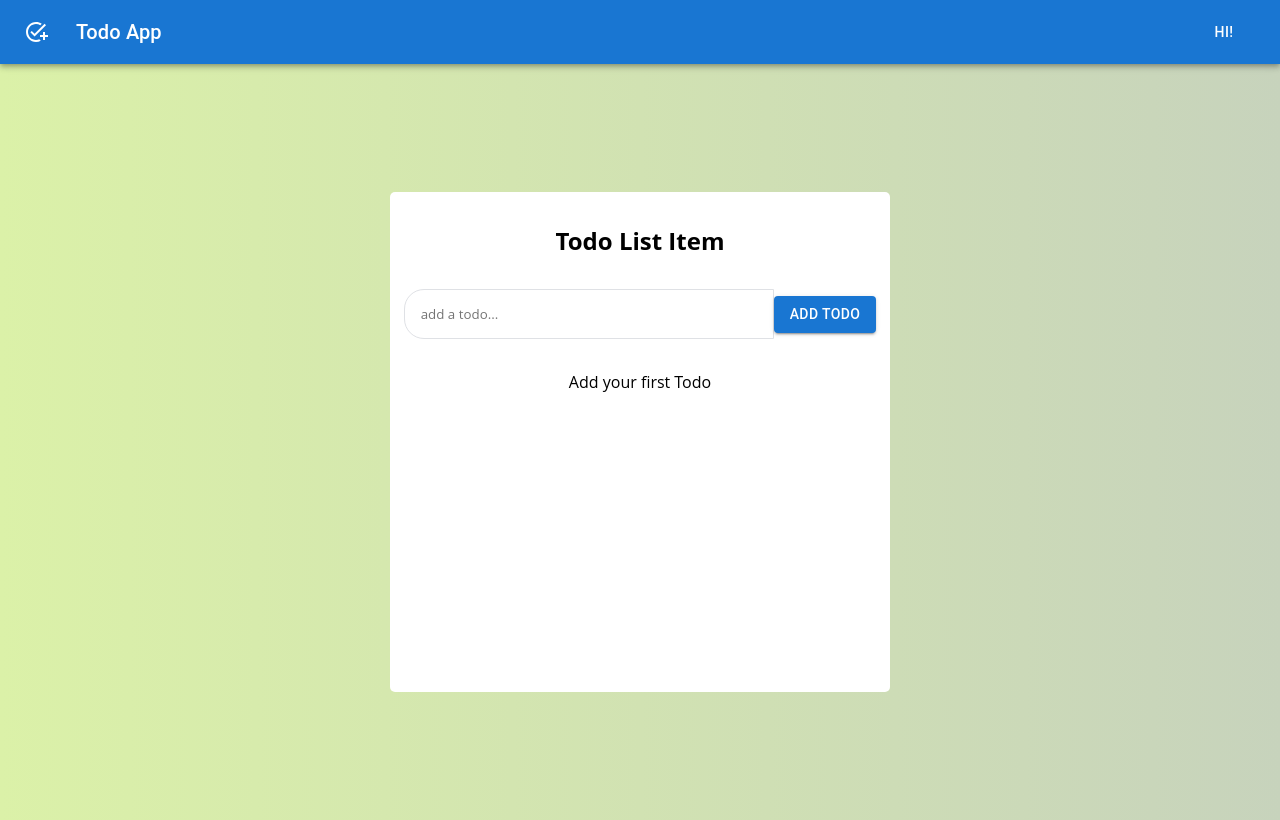
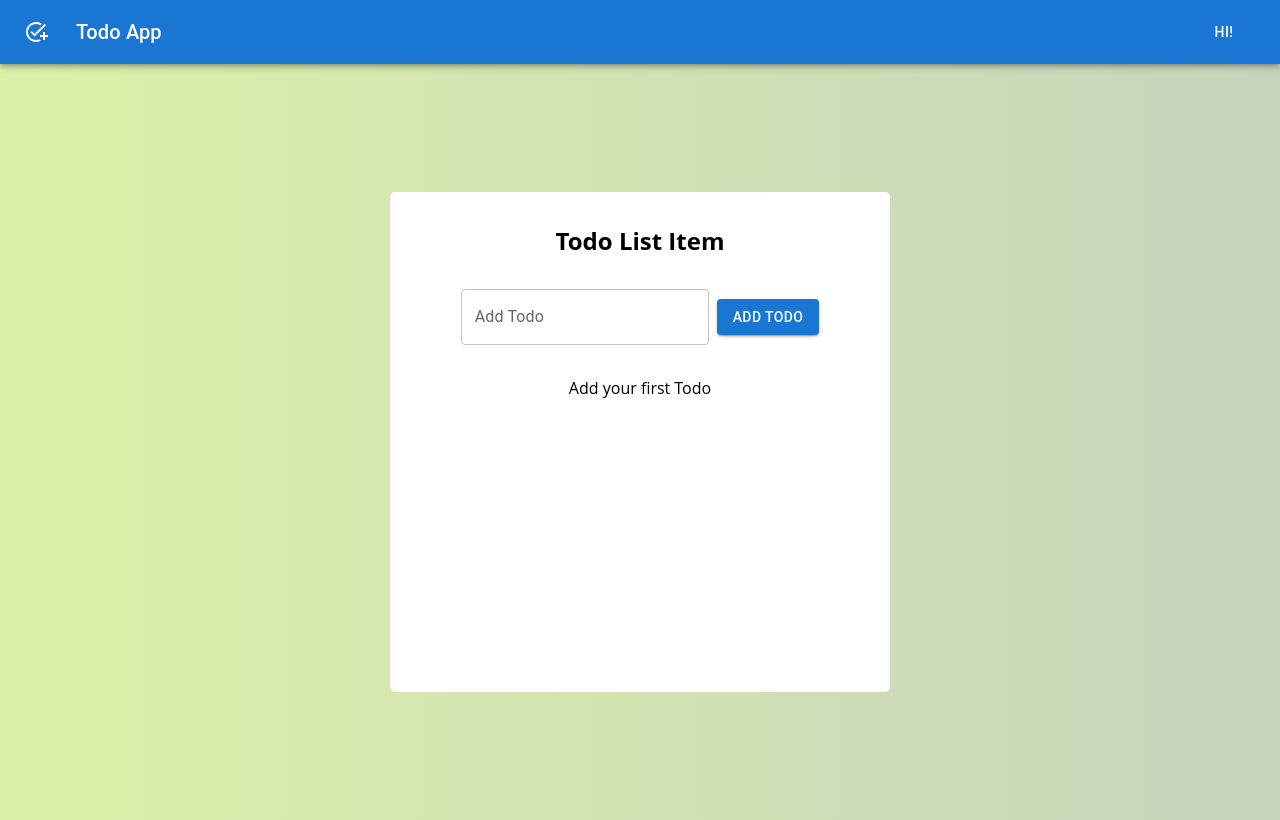
Before and after one commit to bappa-coco/todo-app, a React (Create React App) app: page / in a window 1280 px wide. Built offline with nearby package versions, Linux system fonts and the light colour scheme.

Commit message:
#1 : basic todo app design

```diff
--- a/src/Components/Form.tsx
+++ b/src/Components/Form.tsx
@@ -1,4 +1,4 @@
-import { Button } from "@mui/material";
+import { Button, Grid, TextField } from "@mui/material";
 interface Props {
   handleSubmit: () => void;
   setInputValue: (value: string) => void;
@@ -16,8 +16,18 @@ const TodoForm = ({ handleSubmit, setInputValue, inputValue }: Props) => {
 
   return (
     <div className="todo-form">
-      <input
-        className="todo-input"
+      <Grid
+        container
+        direction="row"
+        justifyContent="center"
+        alignItems="center"
+        spacing={1}
+      >
+        <Grid item>
+          <TextField
+            id="outlined-basic"
+            label="Add Todo"
+            variant="outlined"
             type="text"
             placeholder="add a todo..."
             value={inputValue}
@@ -25,6 +35,8 @@ const TodoForm = ({ handleSubmit, setInputValue, inputValue }: Props) => {
             onKeyDown={handleKeyDown}
             onChange={handleInputChange}
           />
+        </Grid>
+        <Grid item>
           <Button
             variant="contained"
             href="#contained-buttons"
@@ -32,6 +44,8 @@ const TodoForm = ({ handleSubmit, setInputValue, inputValue }: Props) => {
           >
             Add Todo
           </Button>
+        </Grid>
+      </Grid>
     </div>
   );
 };
--- a/src/Components/TodoList.tsx
+++ b/src/Components/TodoList.tsx
@@ -3,6 +3,7 @@ import EditTodo from "./Dropdown";
 import {
   Box,
   Checkbox,
+  Grid,
   IconButton,
   Paper,
   Stack,
@@ -37,6 +38,13 @@ const TodoList = ({
     maxWidth: 400,
   }));
   return (
+    <>
+      <Grid
+        container
+        direction="column"
+        justifyContent="flex-start"
+        alignItems="center"
+      >
         <Box sx={{ flexGrow: 1, overflow: "hidden", px: 3 }}>
           <Item
             sx={{
@@ -81,6 +89,8 @@ const TodoList = ({
             />
           )}
         </Box>
+      </Grid>
+    </>
   );
 };
 
```
Lines whose indentation alone changed are shown as unchanged.
